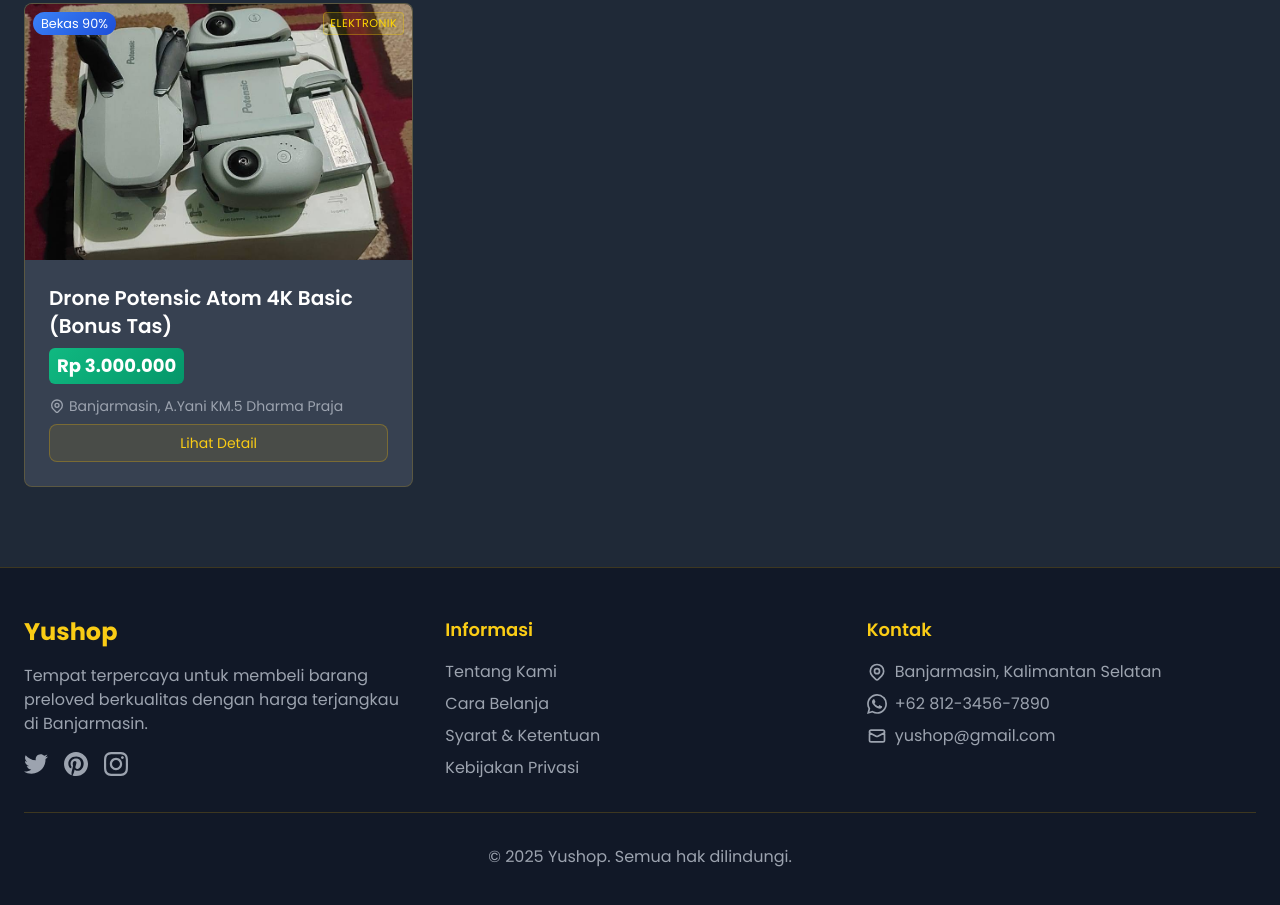
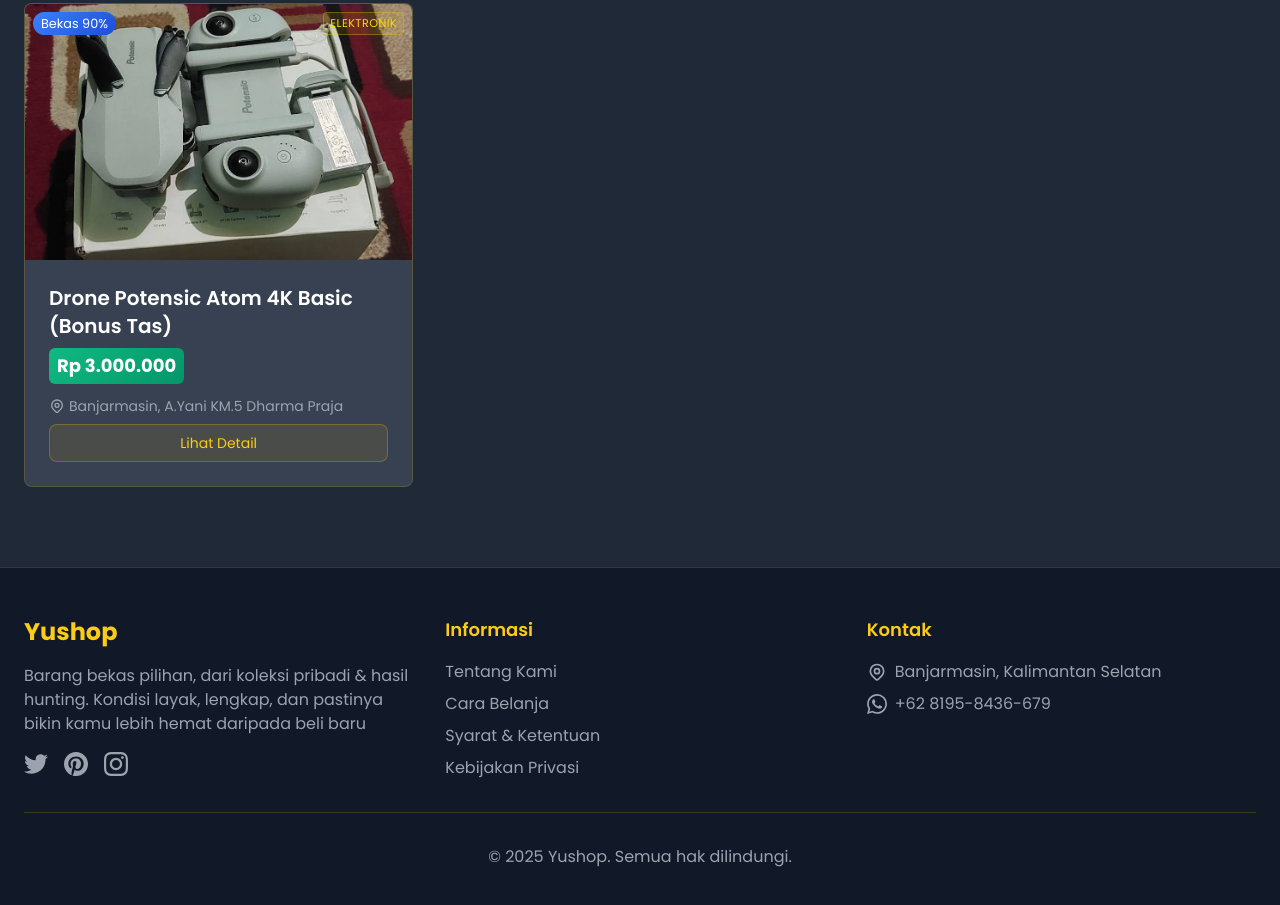
Before and after one commit to yusma1122/yushop, a plain HTML site: page index.html in a window 1280 px wide. Shown: the part 1057-1962 px from the top of the page. Drawn offline with nearby package versions, Linux system fonts and the light colour scheme.

Commit message:
caption change

```diff
--- a/index.html
+++ b/index.html
@@ -401,7 +401,7 @@
           class="text-xl md:text-2xl text-gray-300 mb-8 fade-in"
           style="animation-delay: 3.5s; animation-fill-mode: forwards"
         >
-          Barang bekas yusma tak jual disini, happy shopping
+          Barang Bekas, Harga Hemat, Manfaat Lanjut
         </p>
         <button
           onclick="scrollToProducts()"
@@ -814,8 +814,9 @@
           <div>
             <h3 class="text-2xl font-bold text-yellow-400 mb-4">Yushop</h3>
             <p class="text-gray-400 mb-4">
-              Tempat terpercaya untuk membeli barang preloved berkualitas dengan
-              harga terjangkau di Banjarmasin.
+              Barang bekas pilihan, dari koleksi pribadi & hasil hunting.
+              Kondisi layak, lengkap, dan pastinya bikin kamu lebih hemat
+              daripada beli baru
             </p>
             <div class="flex space-x-4">
               <a
@@ -914,9 +915,9 @@
                     d="M17.472 14.382c-.297-.149-1.758-.867-2.03-.967-.273-.099-.471-.148-.67.15-.197.297-.767.966-.94 1.164-.173.199-.347.223-.644.075-.297-.15-1.255-.463-2.39-1.475-.883-.788-1.48-1.761-1.653-2.059-.173-.297-.018-.458.13-.606.134-.133.298-.347.446-.52.149-.174.198-.298.298-.497.099-.198.05-.371-.025-.52-.075-.149-.669-1.612-.916-2.207-.242-.579-.487-.5-.669-.51-.173-.008-.371-.01-.57-.01-.198 0-.52.074-.792.372-.272.297-1.04 1.016-1.04 2.479 0 1.462 1.065 2.875 1.213 3.074.149.198 2.096 3.2 5.077 4.487.709.306 1.262.489 1.694.625.712.227 1.36.195 1.871.118.571-.085 1.758-.719 2.006-1.413.248-.694.248-1.289.173-1.413-.074-.124-.272-.198-.57-.347m-5.421 7.403h-.004a9.87 9.87 0 01-5.031-1.378l-.361-.214-3.741.982.998-3.648-.235-.374a9.86 9.86 0 01-1.51-5.26c.001-5.45 4.436-9.884 9.888-9.884 2.64 0 5.122 1.03 6.988 2.898a9.825 9.825 0 012.893 6.994c-.003 5.45-4.437 9.884-9.885 9.884m8.413-18.297A11.815 11.815 0 0012.05 0C5.495 0 .16 5.335.157 11.892c0 2.096.547 4.142 1.588 5.945L.057 24l6.305-1.654a11.882 11.882 0 005.683 1.448h.005c6.554 0 11.89-5.335 11.893-11.893A11.821 11.821 0 0020.885 3.488"
                   />
                 </svg>
-                +62 812-3456-7890
+                +62 8195-8436-679
               </li>
-              <li class="flex items-center">
+              <!-- <li class="flex items-center">
                 <svg
                   class="w-5 h-5 mr-2"
                   fill="none"
@@ -931,7 +932,7 @@
                   ></path>
                 </svg>
                 yushop@gmail.com
-              </li>
+              </li> -->
             </ul>
           </div>
         </div>
```
